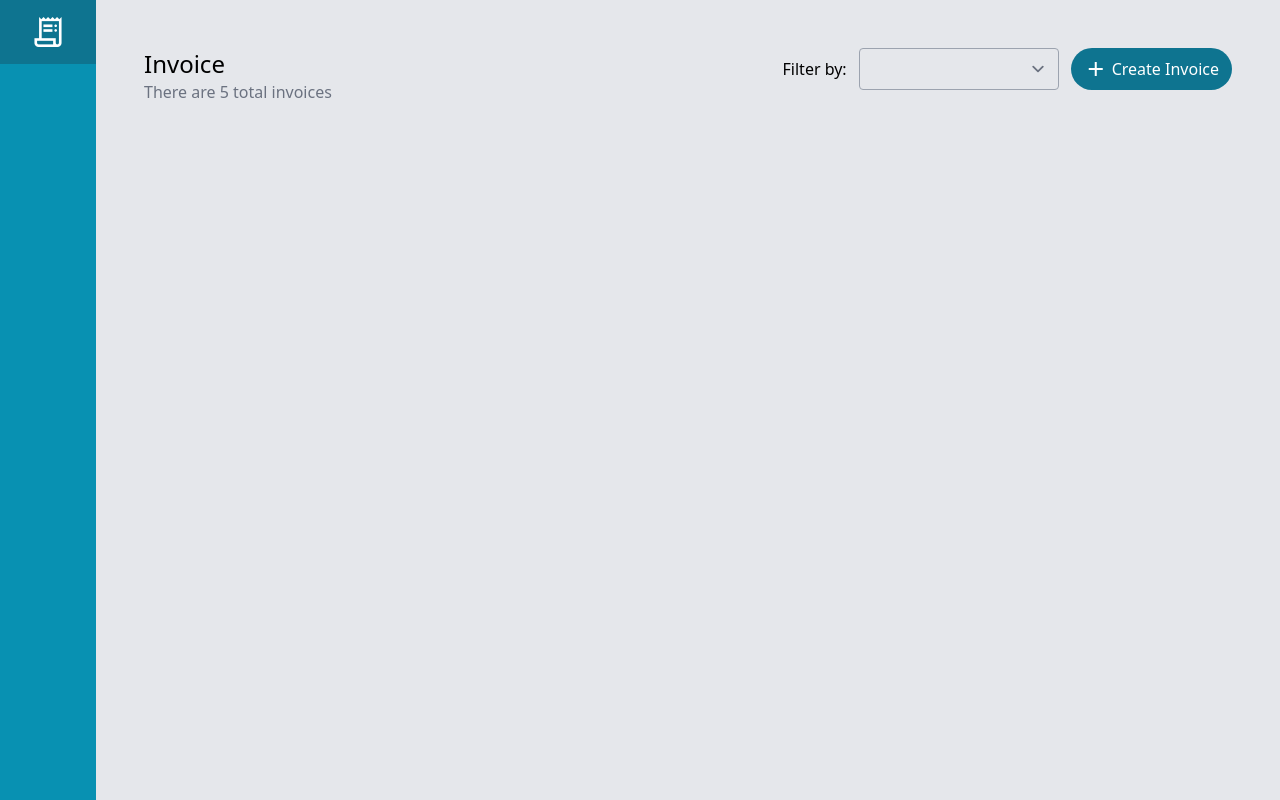
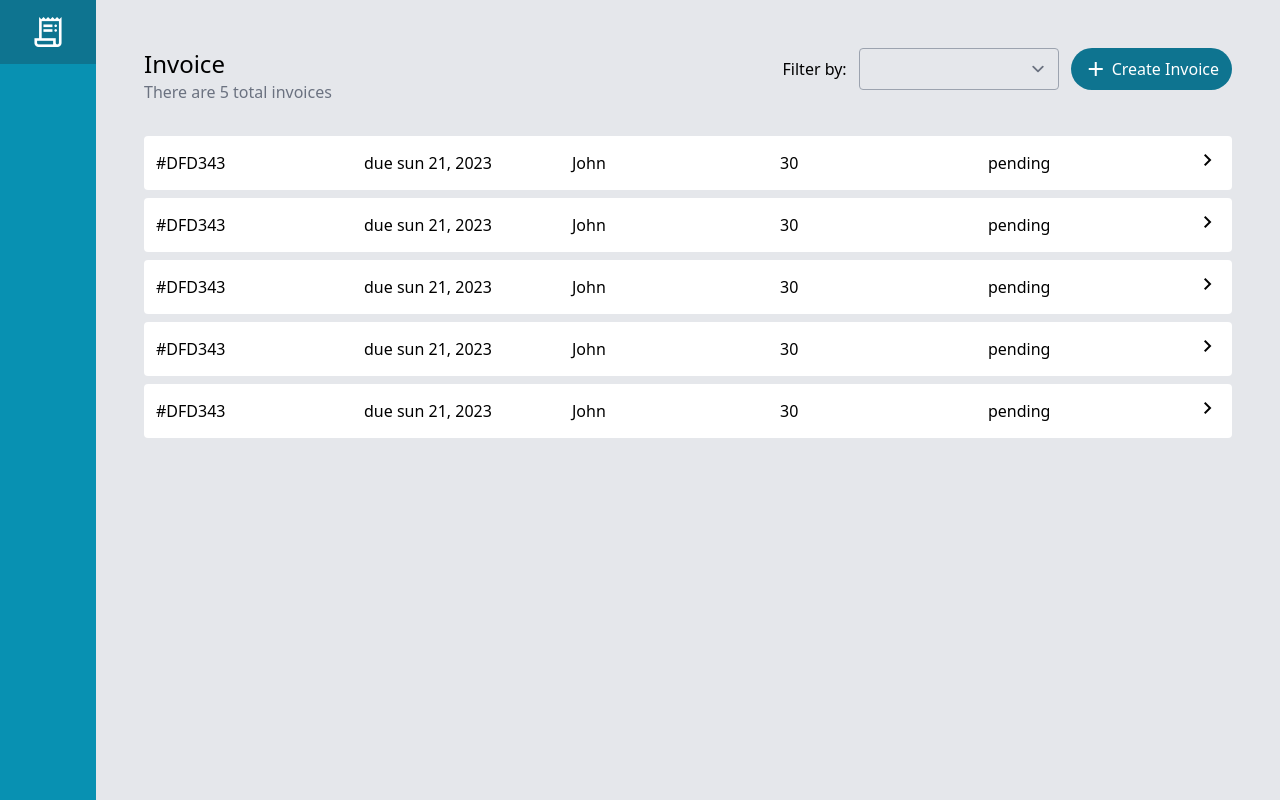
Before and after one commit to harun-r/vue-invoice, a Vue app: page / in a window 1280 px wide. Built offline with nearby package versions, Linux system fonts and the light colour scheme; a web font is replaced by a local one.

Commit message:
table list

```diff
--- /dev/null
+++ b/src/components/invoice-table/InvoiceTable.vue
@@ -0,0 +1,21 @@
+<template>
+  <div class="invoice-table">
+    <div class="row-item flex items-center bg-white rounded mb-2 p-0" v-for="(row, index) in data">
+      <div class="col-item p-3 w-full" v-for="(col, index) in row">
+        <p>{{ col }}</p>
+      </div>
+      <div class="col-item p-3 w-16">
+        <RouterLink :to="{name:''}">
+          <span class="material-symbols-outlined">chevron_right</span>
+        </RouterLink>
+      </div>
+    </div>
+  </div>
+</template>
+<script setup>
+defineProps({
+  data: {
+    type: Array
+  }
+})
+</script>
--- a/src/views/home/Home.vue
+++ b/src/views/home/Home.vue
@@ -15,8 +15,14 @@
             :button-fill="'flat'"
             :button-theme="'primary'"
             :button-radius="'pill'"
-        >Create Invoice</BaseButton>
+        >Create Invoice
+        </BaseButton>
       </div>
+    </div>
+    <div class="table-wrap mt-8">
+      <invoice-table
+          :data="data"
+      />
     </div>
   </div>
 </template>
@@ -25,6 +31,7 @@
 import BaseButton from "@/components/buttons/base-button/BaseButton.vue";
 import DropdownSelect from "@/components/forms/dropdwon-select/DropdownSelect.vue";
 import {ref} from "vue";
+import InvoiceTable from "@/components/invoice-table/InvoiceTable.vue";
 
 const filterValue = ref('')
 const filterList = ref([
@@ -49,7 +56,13 @@ const filterList = ref([
     value: '4'
   },
 ]);
-
+const data = ref([
+  {id: '#DFD343', data: 'due sun 21, 2023', name: 'John', amount: 30, status: 'pending' },
+  {id: '#DFD343', data: 'due sun 21, 2023', name: 'John', amount: 30, status: 'pending' },
+  {id: '#DFD343', data: 'due sun 21, 2023', name: 'John', amount: 30, status: 'pending' },
+  {id: '#DFD343', data: 'due sun 21, 2023', name: 'John', amount: 30, status: 'pending' },
+  {id: '#DFD343', data: 'due sun 21, 2023', name: 'John', amount: 30, status: 'pending' },
+])
 </script>
 
 <style src="./Home.scss" scoped lang="scss"></style>
```
